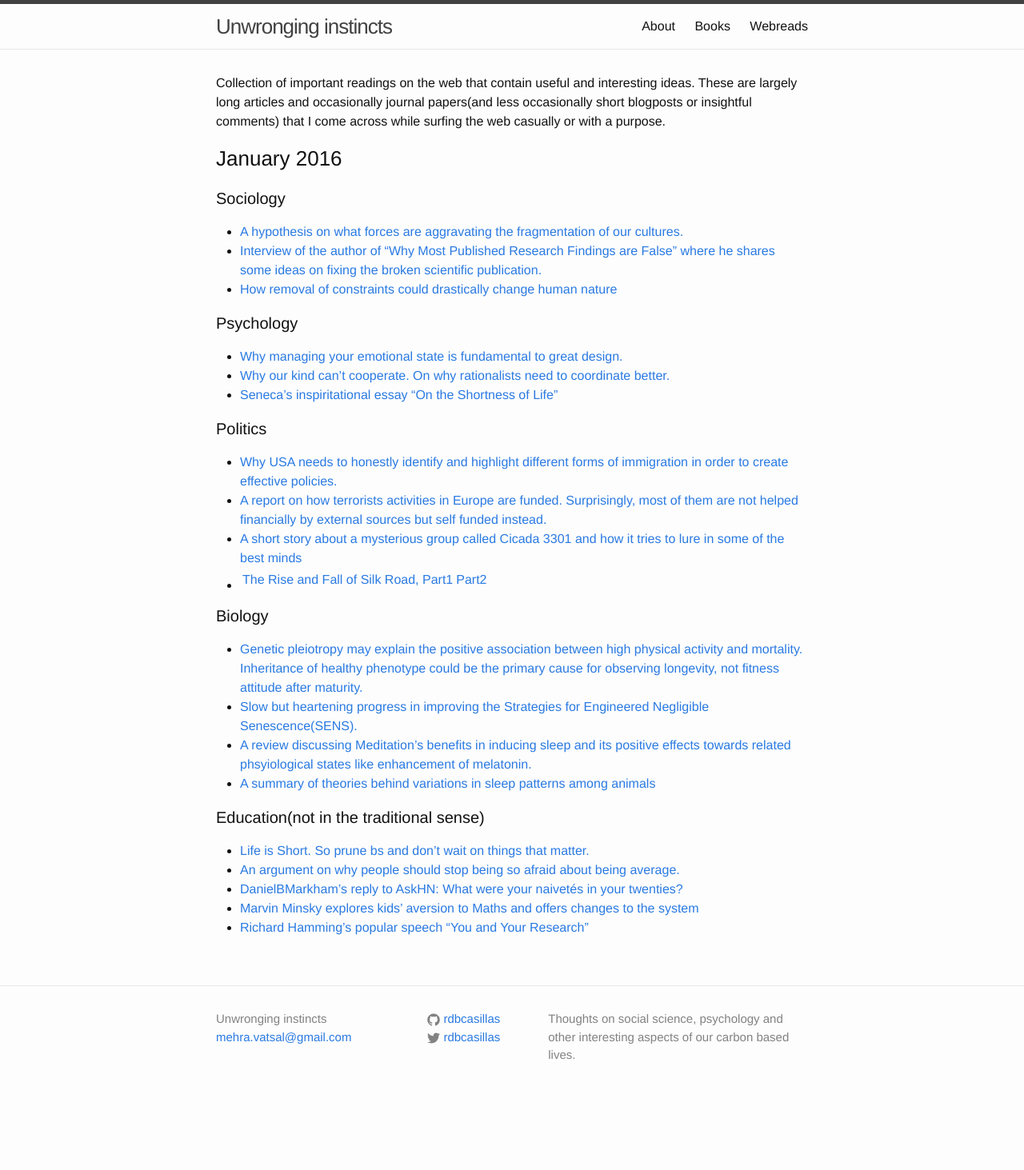
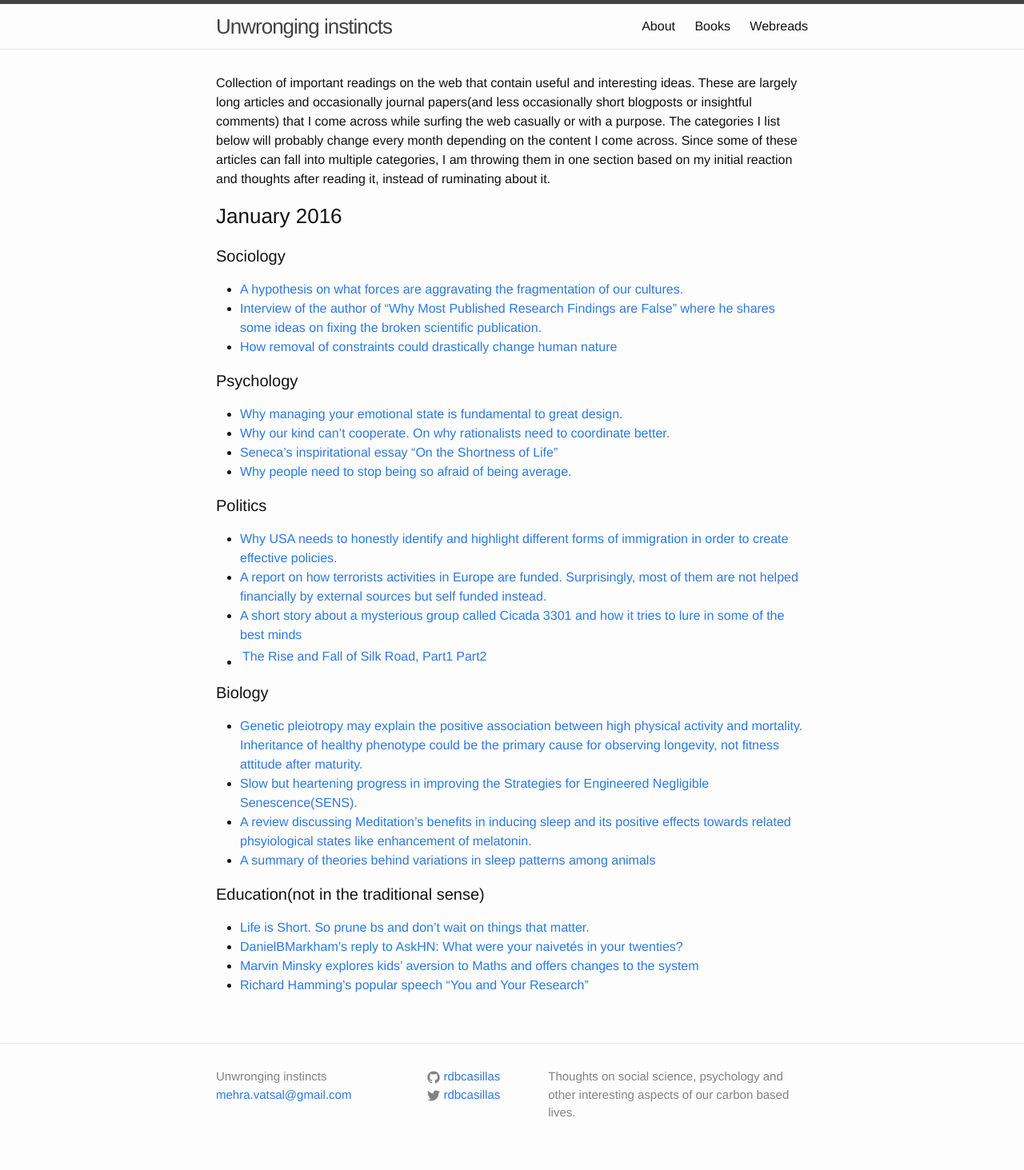
Before and after one commit to rdbcasillas/rdbcasillas.github.io, a Jekyll site: the page built from webreads.md, in a window 1280 px wide. Shown: the whole page at 80% size. Built offline with Jekyll 4.4.1, drawn with Linux system fonts in a browser that asks for light colours; Markdown is read by kramdown in place of the engine named in the settings; before the commit the page ends 1391 px from its top, so only the background shows below that.

Commit message:
explanation changes on webreads page

```diff
--- a/webreads.md
+++ b/webreads.md
@@ -4,7 +4,7 @@ title: Webreads
 ---
 
 
-Collection of important readings on the web that contain useful and interesting ideas. These are largely long articles and occasionally journal papers(and less occasionally short blogposts or insightful comments) that I come across while surfing the web casually or with a purpose.
+Collection of important readings on the web that contain useful and interesting ideas. These are largely long articles and occasionally journal papers(and less occasionally short blogposts or insightful comments) that I come across while surfing the web casually or with a purpose. The categories I list below will probably change every month depending on the content I come across. Since some of these articles can fall into multiple categories, I am throwing them in one section based on my initial reaction and thoughts after reading it, instead of ruminating about it.
 
 ###January 2016
 
@@ -17,6 +17,7 @@ Collection of important readings on the web that contain useful and interesting
   * [Why managing your emotional state is fundamental to great design.](http://deep.design/design-like-an-astronaut/)
   * [Why our kind can't cooperate. On why rationalists need to coordinate better.](http://lesswrong.com/lw/3h/why_our_kind_cant_cooperate/)
   * [Seneca's inspiritational essay "On the Shortness of Life"](http://www.edbatista.com/files/2013/Seneca-On-the-Shortness-of-Life-Excerpts.pdf)
+  * [Why people need to stop being so afraid of being average.](http://markmanson.net/being-average)
 
 ####Politics
   * [Why USA needs to honestly identify and highlight different forms of immigration in order to create effective policies.](http://www.theatlantic.com/politics/archive/2015/12/refugees/419976/)
@@ -32,7 +33,6 @@ Collection of important readings on the web that contain useful and interesting
 
 ####Education(not in the traditional sense)
   * [Life is Short. So prune bs and don't wait on things that matter.](paulgraham.com/vb.html)
-  * [An argument on why people should stop being so afraid about being average.](http://markmanson.net/being-average)
   * [DanielBMarkham's reply to AskHN: What were your naivetés in your twenties?](https://news.ycombinator.com/item?id=1474454)
   * [Marvin Minsky explores kids' aversion to Maths and offers changes to the system](http://web.media.mit.edu/~minsky/OLPC-1.html)
   * [Richard Hamming's popular speech "You and Your Research"](http://www.cs.virginia.edu/~robins/YouAndYourResearch.html)
```
